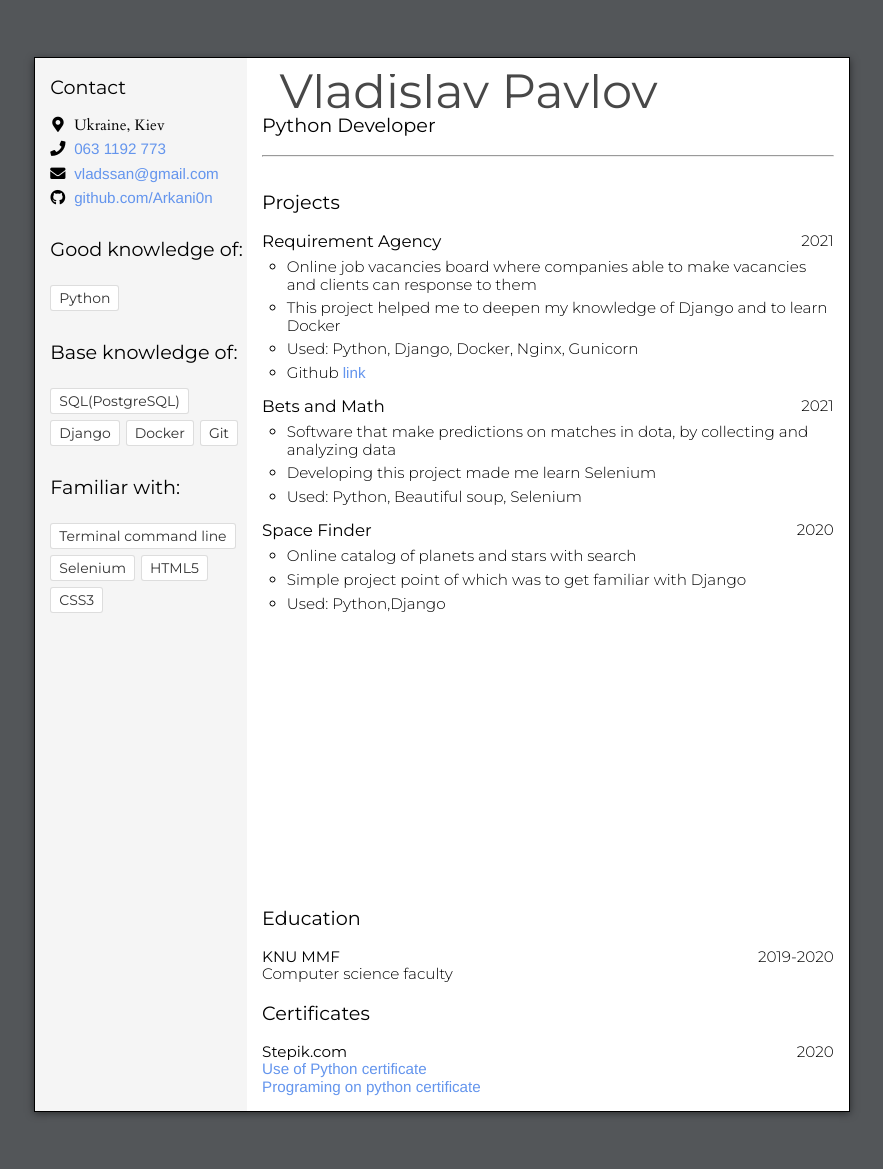
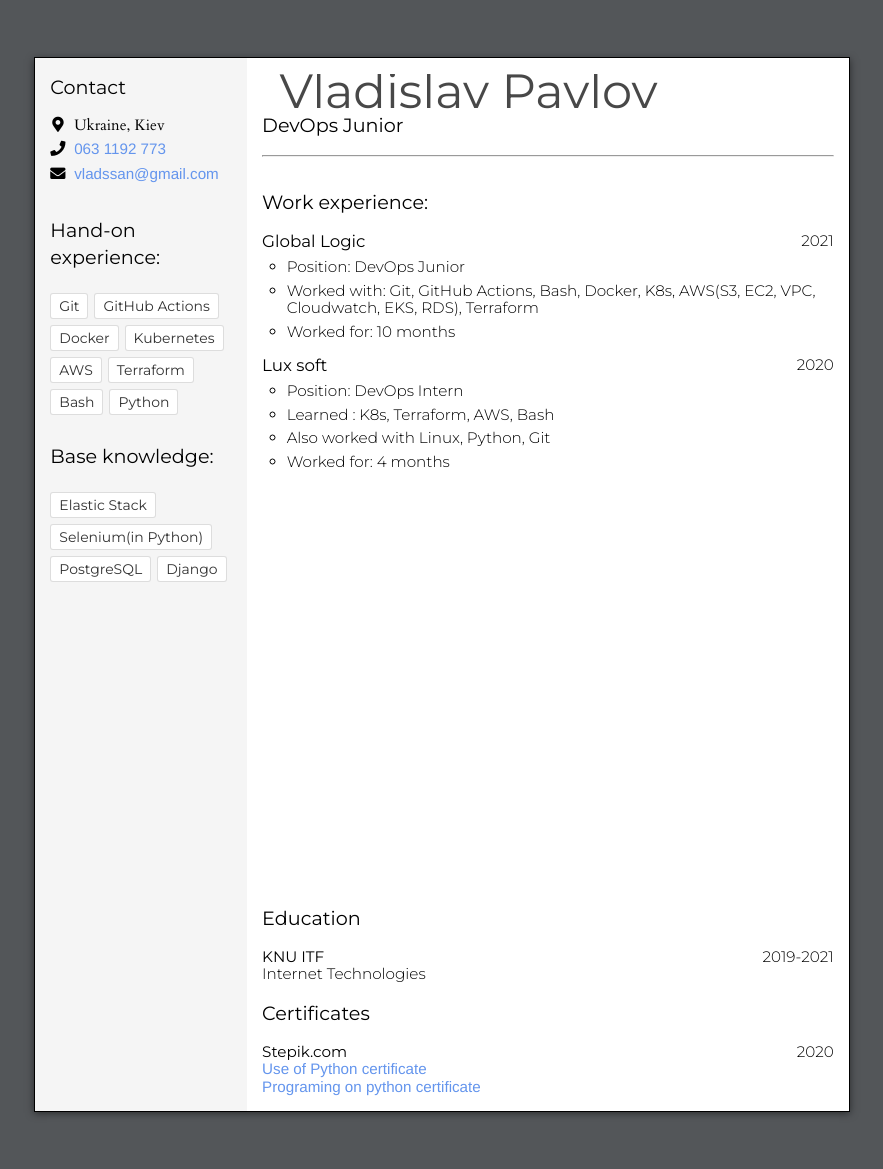
Before and after one commit to arkani0n/my_cv, a Django app: page / in a window 1280 px wide. Shown: the whole page, without its empty margins (198-1081 px from the left). Run offline with Django 3.2, Linux system fonts and the light colour scheme; some libraries are stand-ins or nearby versions.

Commit message:
cv update

```diff
--- a/cv_template/settings.py
+++ b/cv_template/settings.py
@@ -25,9 +25,9 @@ BASE_DIR = Path(__file__).resolve().parent.parent
 SECRET_KEY = settings_info.DJANGO_SECURITY_KEY
 
 # SECURITY WARNING: don't run with debug turned on in production!
-DEBUG = False
+DEBUG = True
 
-ALLOWED_HOSTS = ['167.99.36.177']
+ALLOWED_HOSTS = ['*']
 
 
 # Application definition
--- a/templates/cv/index.html
+++ b/templates/cv/index.html
@@ -44,36 +44,34 @@
                             </li>
 
                             <li>
-                                <p><i class="fab fa-github" title="GitHub"></i> <a href="https://github.com/arkani0n">github.com/Arkani0n</a></p>
+<!-- <p><i class="fab fa-github" title="GitHub"></i> <a href="https://github.com/arkani0n">github.com/Arkani0n</a></p>  -->
                             </li>
                         </ul>
                     </section>
                      <section class="skills">
-                        <h6>Good knowledge of:</h6>
+                        <h6>Hand-on experience:</h6>
+
                         <ul>
+                            <li><span>Git</span></li>
+                            <li><span>GitHub Actions</span></li>
+                            <li><span>Docker</span></li>
+                            <li><span>Kubernetes</span></li>
+                            <li><span>AWS</span></li>
+                            <li><span>Terraform</span></li>
+                            <li><span>Bash</span></li>
                             <li><span>Python</span></li>
                         </ul>
                     </section>
                     <section class="skills">
-                        <h6>Base knowledge of:</h6>
+                        <h6>Base knowledge:</h6>
                         <ul>
-                            <li><span>SQL(PostgreSQL)</span></li>
+                            <li><span>Elastic Stack</span></li>
+                            <li><span>Selenium(in Python)</span></li>
+                            <li><span>PostgreSQL</span></li>
                             <li><span>Django</span></li>
-                            <li><span>Docker</span></li>
-                            <li><span>Git</span></li>
-
                         </ul>
                     </section>
-                    <section class="skills">
-                        <h6>Familiar with:</h6>
-                        <ul>
-                            <li><span>Terminal command line</span></li>
-                            <li><span>Selenium</span></li>
-                            <li><span>HTML5</span></li>
-                            <li><span>CSS3</span></li>
 
-                        </ul>
-                    </section>
                     <section class="references">
                     </section>
                 </aside>
@@ -89,51 +87,39 @@
                                 </g>
                             </svg>
                         </a>
-                        <h6>Python Developer</h6>
+                        <h6>DevOps Junior</h6>
                         <hr />
                     </header>
                     <section>
                         <section class="summary">
                             </section>
                         <section class="experience">
-                            <h6>Projects</h6>
+                            <h6>Work experience:</h6>
                             <ol>
+
+
                                 <li>
                                     <header>
-                                        <p class="sanserif">Requirement Agency</p>
+                                        <p class="sanserif">Global Logic</p>
                                         <time>2021</time>
                                     </header>
                                     <ul>
-                                        <li>Online job vacancies board where companies able to make vacancies and clients
-                                         can response to them </li>
-                                        <li>This project helped me to deepen my knowledge of Django and to learn Docker </li>
-                                        <li>Used: Python, Django, Docker, Nginx, Gunicorn</li>
-                                        <li>Github <a href="https://github.com/arkani0n/requirement-agency">link</a></li>
-                                    </ul>
-                                </li>
-
-                                <li>
-                                    <header>
-                                        <p class="sanserif">Bets and Math</p>
-                                        <time>2021</time>
-                                    </header>
-                                    <ul>
-                                        <li>Software that make predictions
-                                        on matches in dota, by collecting and analyzing data</li>
-                                        <li>Developing this project made me learn Selenium</li>
-                                        <li>Used: Python, Beautiful soup, Selenium</li>
+                                        <li>Position: DevOps Junior</li>
+                                        <li>Worked with: Git, GitHub Actions, Bash, Docker, K8s, AWS(S3, EC2, VPC, Cloudwatch, EKS, RDS), Terraform</li>
+                                        <li>Worked for: 10 months </li>
                                     </ul>
                                 </li>
                                 <li>
                                     <header>
-                                        <p class="sanserif">Space Finder</p>
+                                        <p class="sanserif">Lux soft</p>
                                         <time>2020</time>
                                     </header>
                                     <ul>
-                                        <li>Online catalog of planets and stars with search</li>
-                                        <li>Simple project point of which was to get familiar with Django</li>
-                                        <li>Used: Python,Django</li>
+                                        <li>Position: DevOps Intern</li>
+                                        <li>Learned : K8s, Terraform, AWS, Bash</li>
+                                        <li>Also worked with Linux, Python, Git</li>
 
+                                        <li>Worked for: 4 months </li>
                                     </ul>
                                 </li>
 
@@ -144,11 +130,11 @@
                             <ol>
                                 <li>
                                     <div>
-                                        <p class="sanserif">KNU MMF  </p>
-                                        <time>2019-2020</time>
+                                        <p class="sanserif">KNU ITF  </p>
+                                        <time>2019-2021</time>
                                     </div>
                                     <div>
-                                        <span>Computer science faculty</span>
+                                        <span>Internet Technologies</span>
                                         <span></span>
                                     </div>
                                     <br>
```
